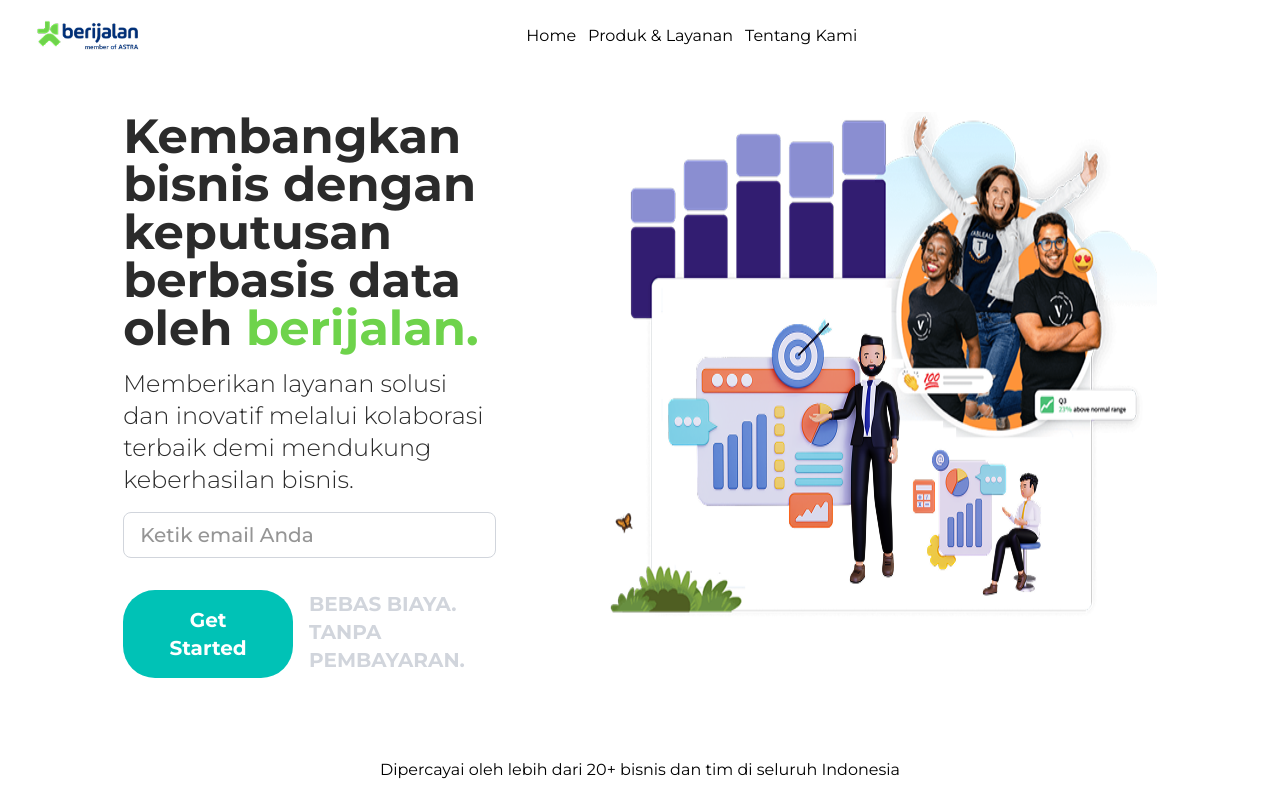
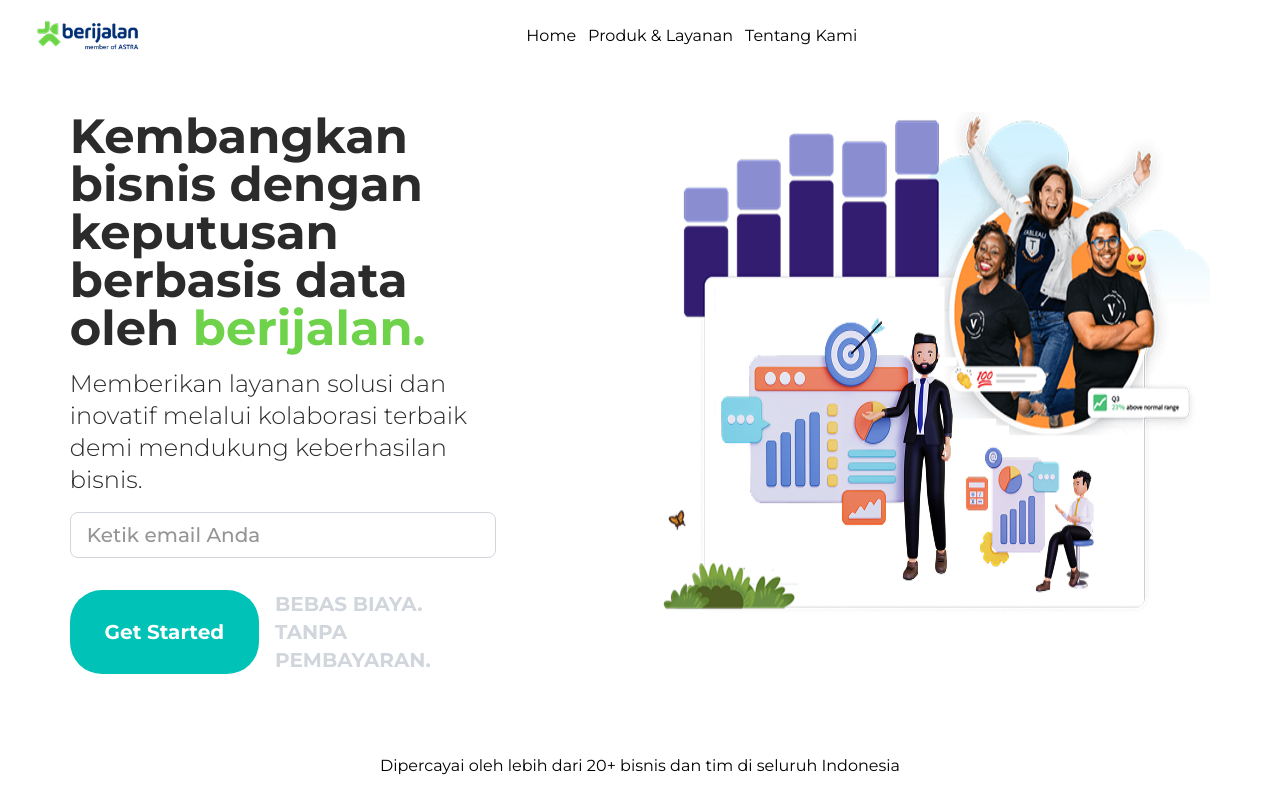
Before and after one commit to Berwyn-s/porto-lisa-freelance, a React (Vite) app: page / in a window 1280 px wide. Shown: the top 788 px of the page. Built offline with nearby package versions, Linux system fonts and the light colour scheme.

Commit message:
Fix: Remove Horizontal Padding

```diff
--- a/src/components/Layout.jsx
+++ b/src/components/Layout.jsx
@@ -5,7 +5,7 @@
     return (
         <div>
             <Navbar />
-            <main className="px-4 md:px-20 py-10 bg-white text-black">
+            <main className="py-10 bg-white text-black">
                 <Outlet />
             </main>
             <footer>© 2025 Your Website</footer>
```
